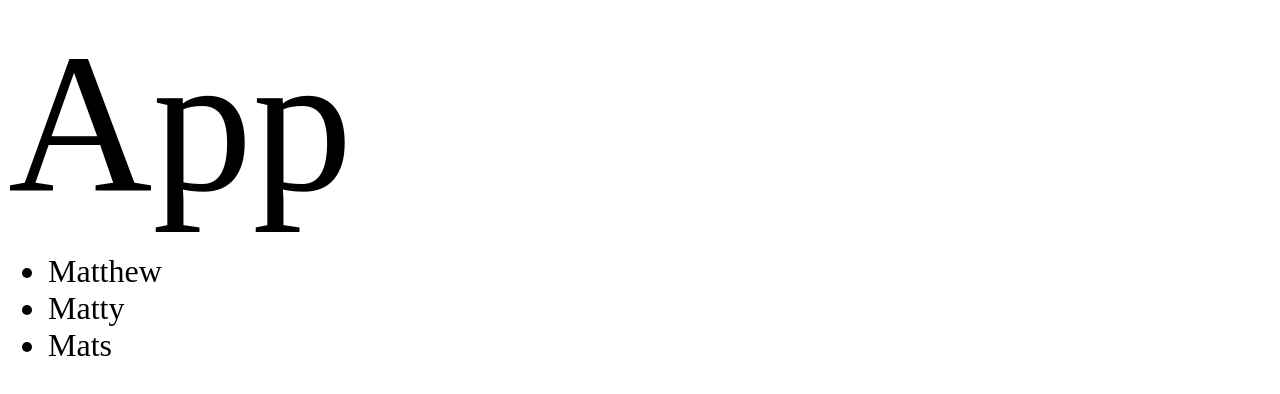
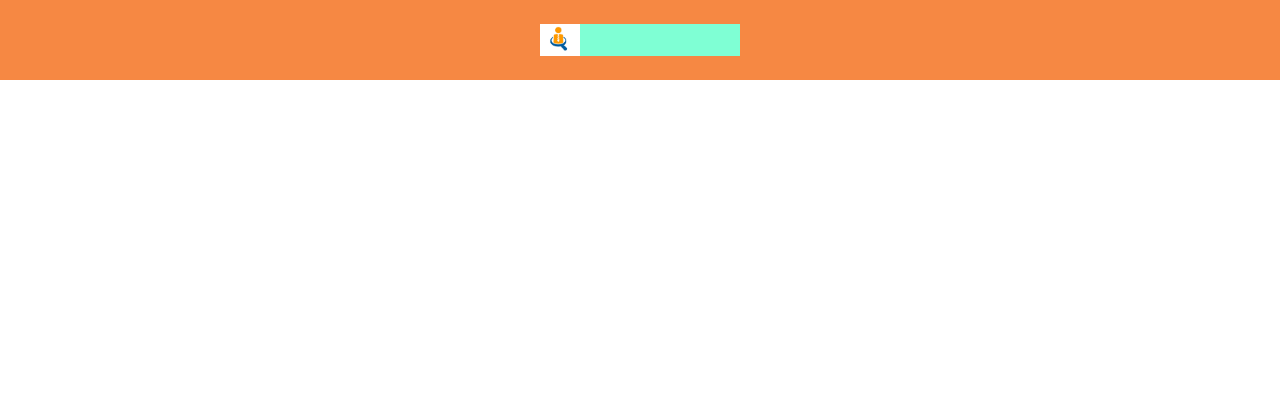
Before and after one commit to Matthewdo1231/Seekapp-ReactProject, a React (Vite) app: page / in a window 1280 px wide. Shown: the top 394 px of the page. Built offline with nearby package versions, Linux system fonts and the light colour scheme.

Commit message:
working on Navbar

```diff
--- a/index.html
+++ b/index.html
@@ -4,7 +4,7 @@
     <meta charset="UTF-8" />
     <link rel="icon" type="image/svg+xml" href="/vite.svg" />
     <meta name="viewport" content="width=device-width, initial-scale=1.0" />
-    <title>Job Search | Unbored</title>
+    <title>Job Search | Seekapp</title>
   </head>
   <body>
     <div id="root"></div>
--- a/src/App.jsx
+++ b/src/App.jsx
@@ -1,21 +1,11 @@
 import React from "react";
 import "./App.css";
+import Header from "./Header.jsx";
 
 const App = () => {
-  const names = ["Matthew", "Matty", "Mats"];
-  const fontStyle = {
-    fontSize: "32px",
-  };
   return (
     <>
-      <div className="wtf">App</div>
-      <ul>
-        {names.map((name, id) => (
-          <li style={fontStyle} key={id}>
-            {name}
-          </li>
-        ))}
-      </ul>
+      <Header />
     </>
   );
 };
--- /dev/null
+++ b/src/Header.jsx
@@ -0,0 +1,13 @@
+import React from "react";
+import "./styles/Header.css";
+import NavBar from "./NavBar.jsx";
+
+const Header = () => {
+  return (
+    <div className="header">
+      <NavBar />
+    </div>
+  );
+};
+
+export default Header;
--- /dev/null
+++ b/src/NavBar.jsx
@@ -0,0 +1,13 @@
+import React from "react";
+import SeekapLogo from "./assets/images/SeekAppLogo.png";
+import "./styles/Navbar.css";
+
+const NavBar = () => {
+  return (
+    <nav className="Navbar">
+      <img class="SeekapLogo" src={SeekapLogo} />
+    </nav>
+  );
+};
+
+export default NavBar;
--- a/src/index.css
+++ b/src/index.css
@@ -0,0 +1,3 @@
+body {
+  margin: 0px;
+}
--- /dev/null
+++ b/src/styles/Header.css
@@ -0,0 +1,10 @@
+.header {
+  background-color: rgb(246, 136, 67);
+  height: 5rem;
+
+  display: flex;
+  flex-direction: row;
+
+  justify-content: center;
+  align-items: center;
+}
--- /dev/null
+++ b/src/styles/Navbar.css
@@ -0,0 +1,9 @@
+.Navbar {
+  height: 2rem;
+  width: 200px;
+  background-color: aquamarine;
+}
+
+.SeekapLogo {
+  height: 100%;
+}
```
Also changed, not shown: src/Sitelogo.jsx (added, +7 -0 lines), src/assets/images/SeekAppLogo.png (added).
